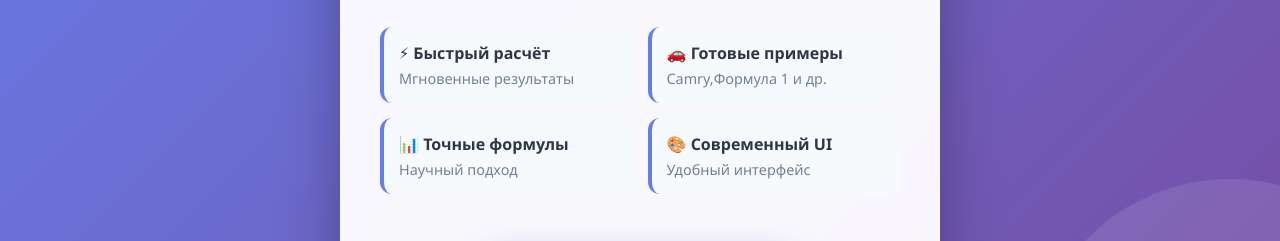
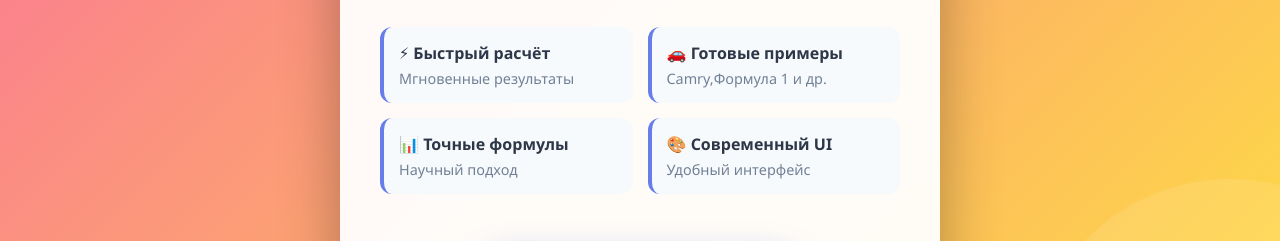
Before and after one commit to Def1t33/aerodynamics-calculator, a plain HTML site: page index.html in a window 1280 px wide. Shown: the part 348-589 px from the top of the page. Drawn offline with Linux system fonts and the light colour scheme.

Commit message:
Update index.html

```diff
--- a/index.html
+++ b/index.html
@@ -14,7 +14,7 @@
 
         body {
             min-height: 100vh;
-            background: linear-gradient(135deg, #667eea 0%, #764ba2 100%);
+            background: linear-gradient(135deg, #fa709a 0%, #fee140 100%);
             display: flex;
             justify-content: center;
             align-items: center;
```
